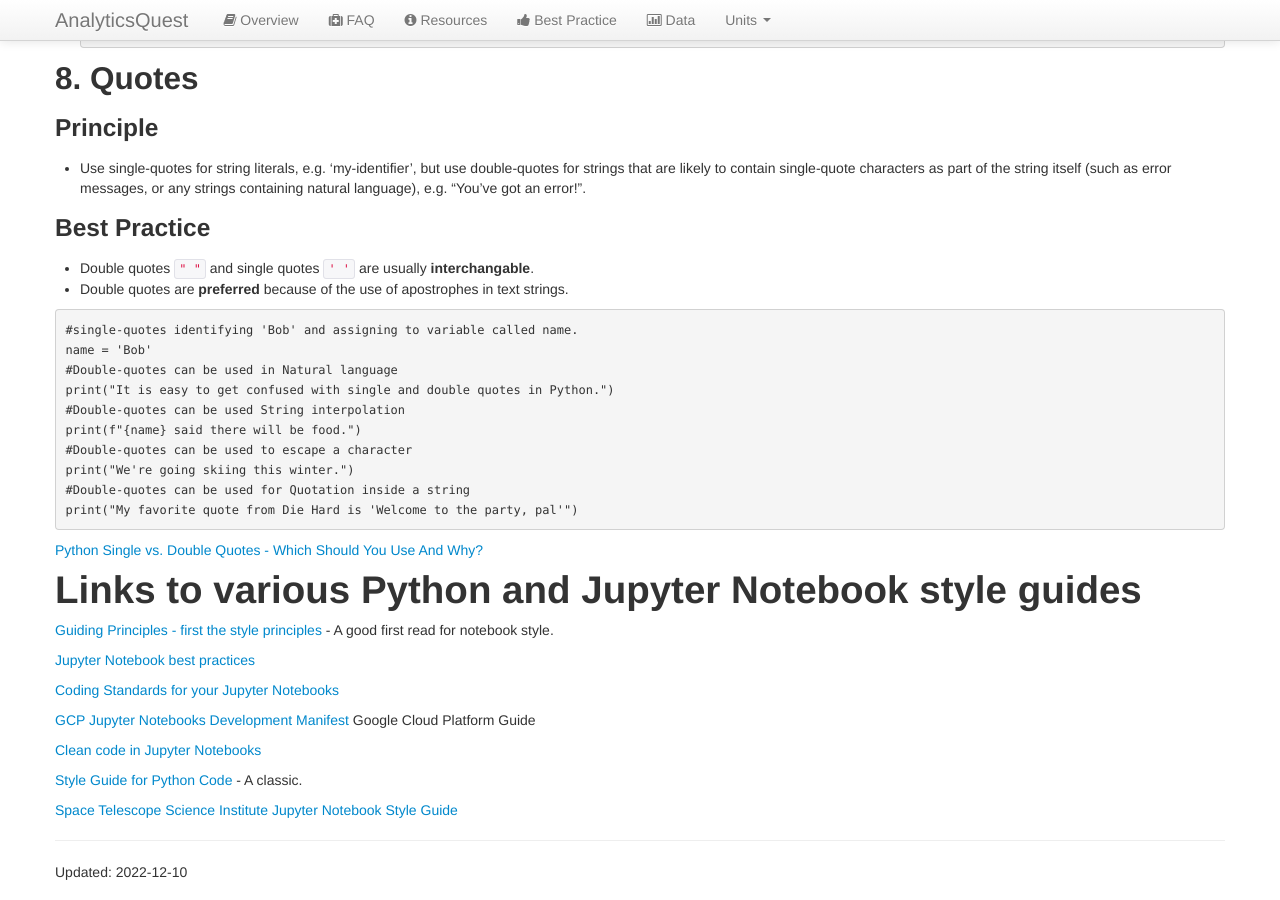
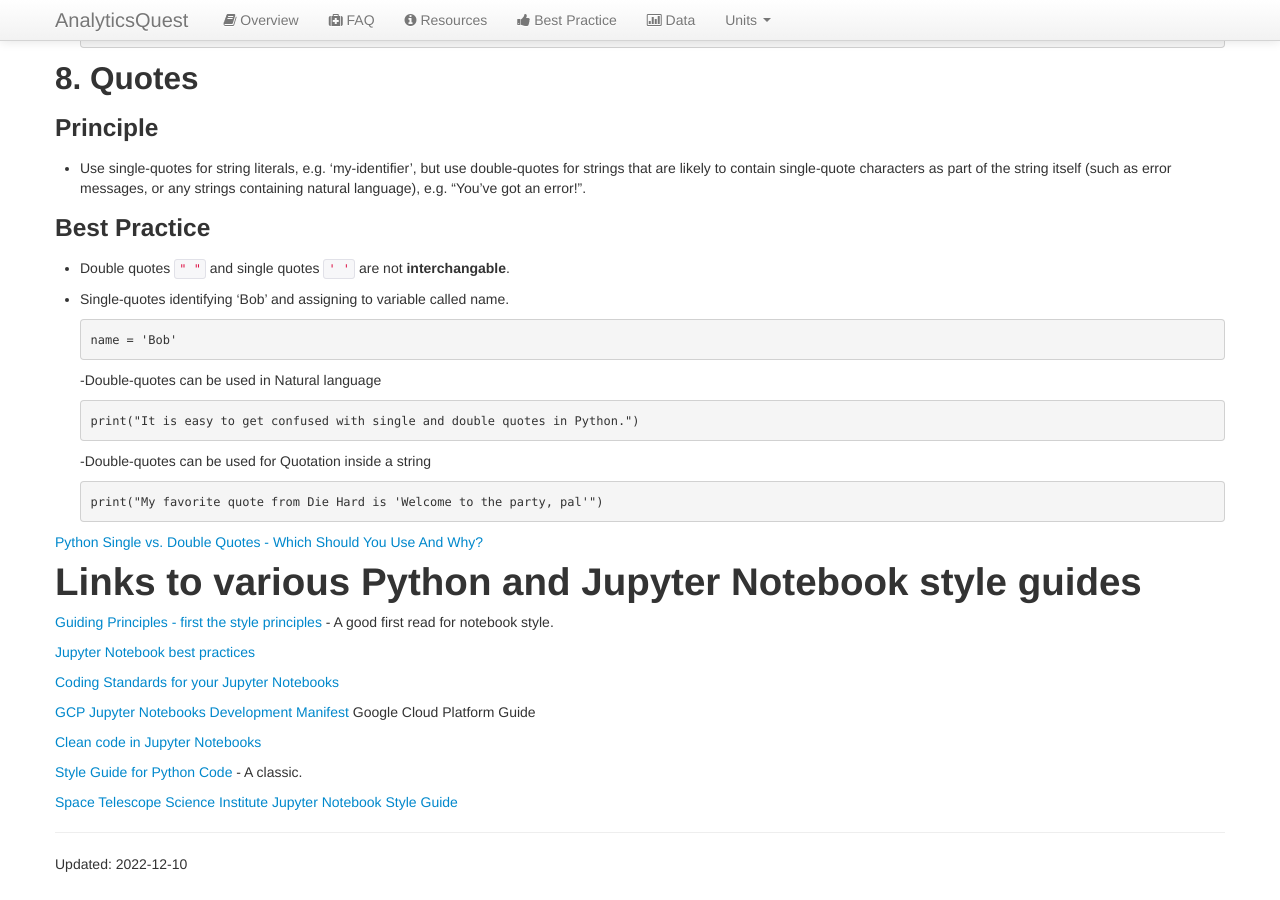
Before and after one commit to analyticsquest/analyticsquest.github.io, a Jekyll site: the page built from best/code-style.md, in a window 1280 px wide and 900 px high, scrolled down 5491 px. Built offline with Jekyll 4.4.1, drawn with Linux system fonts in a browser that asks for light colours; our own code applies the rules of GitHub Pages for plain Markdown files.

Commit message:
Update code-style.md

````diff
--- a/best/code-style.md
+++ b/best/code-style.md
@@ -297,19 +297,19 @@ output:
 
 ### Best Practice
 
-- Double quotes ``` " " ``` and single quotes ``` ' ' ``` are usually **interchangable**.
-- Double quotes are **preferred** because of the use of apostrophes in text strings.
+- Double quotes ``` " " ``` and single quotes ``` ' ' ``` are not **interchangable**.
 
+
+- Single-quotes identifying 'Bob' and assigning to variable called name.
 ```
-#single-quotes identifying 'Bob' and assigning to variable called name.
 name = 'Bob'
-#Double-quotes can be used in Natural language
+```
+-Double-quotes can be used in Natural language
+```
 print("It is easy to get confused with single and double quotes in Python.")
-#Double-quotes can be used String interpolation
-print(f"{name} said there will be food.")
-#Double-quotes can be used to escape a character
-print("We're going skiing this winter.")
-#Double-quotes can be used for Quotation inside a string
+```
+-Double-quotes can be used for Quotation inside a string
+```
 print("My favorite quote from Die Hard is 'Welcome to the party, pal'")
 ```
 
````
